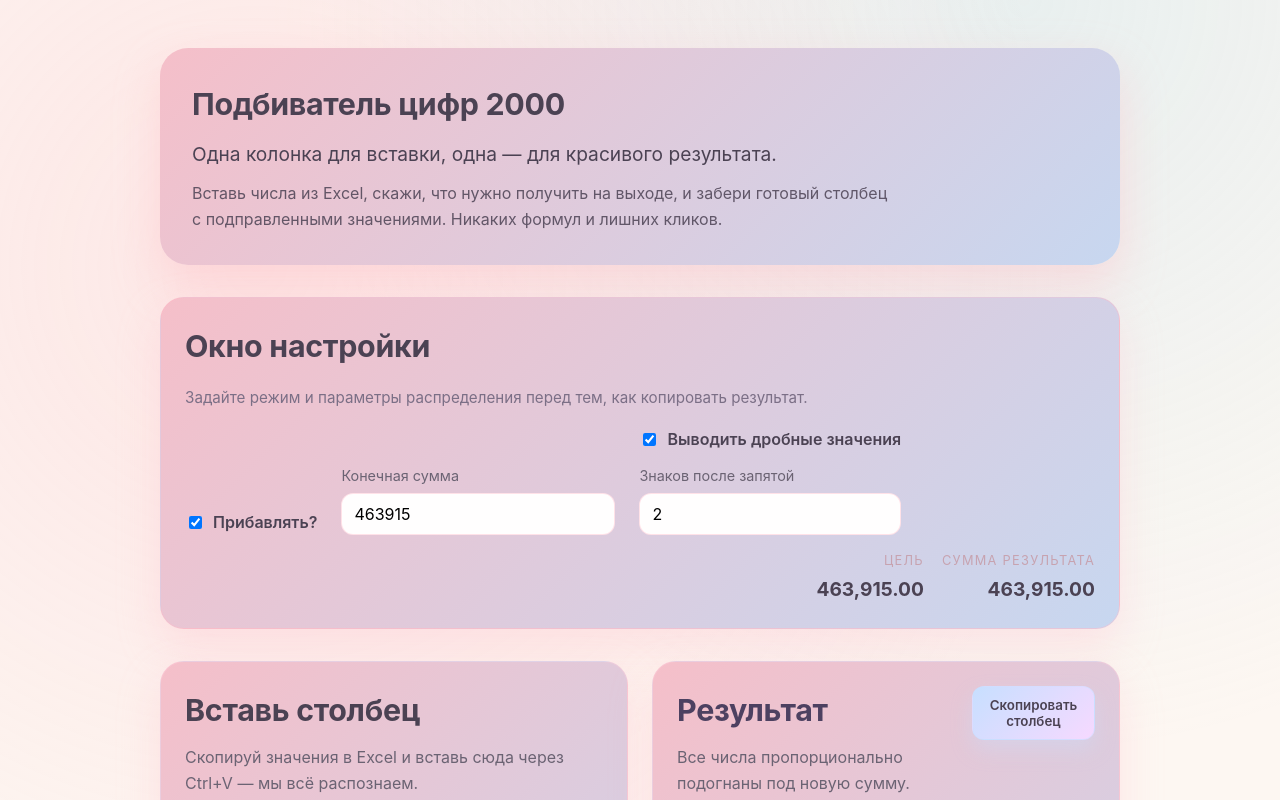
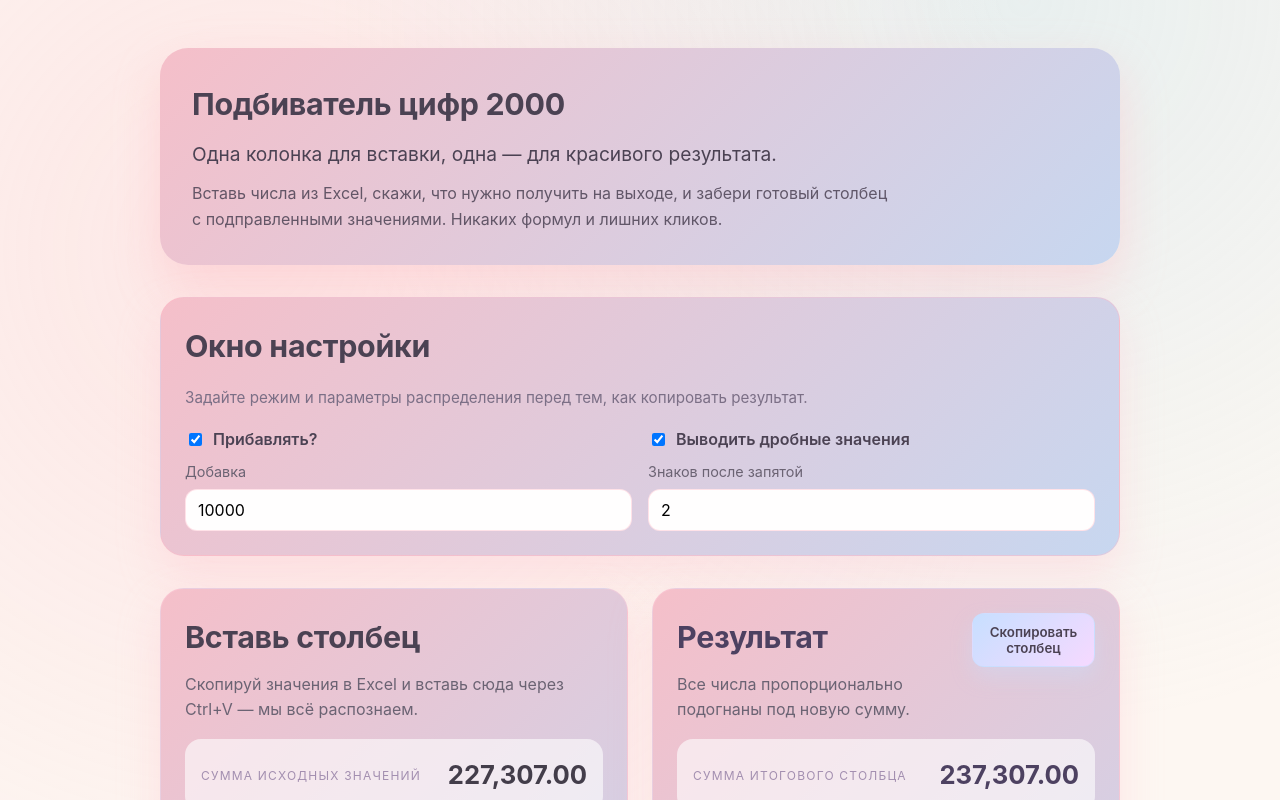
Before and after one commit to mrgisaev/Number-Cruncher-2000, a React (Vite) app in the folder web/: page / in a window 1280 px wide. Shown: the top 800 px of the page. Built offline with nearby package versions, Linux system fonts and the light colour scheme.

Commit message:
Tweak settings panel layout

```diff
--- a/web/src/App.css
+++ b/web/src/App.css
@@ -98,38 +98,26 @@
 }
 
 .split-control {
+  display: grid;
+  grid-template-columns: repeat(auto-fit, minmax(220px, 1fr));
+  gap: 16px;
+  width: 100%;
+}
+
+.stacked-field-column {
   display: flex;
   flex-direction: column;
   gap: 12px;
 }
 
+.stacked-field {
+  display: flex;
+  flex-direction: column;
+  gap: 8px;
+}
+
 .split-control .number-field {
   min-width: 140px;
-}
-
-.control-stats {
-  margin-left: auto;
-  display: flex;
-  gap: 18px;
-}
-
-.control-stats div {
-  display: flex;
-  flex-direction: column;
-  gap: 2px;
-  text-align: right;
-}
-
-.control-stats .label {
-  font-size: 0.8rem;
-  text-transform: uppercase;
-  letter-spacing: 0.1em;
-  color: #c7a3b0;
-}
-
-.control-stats strong {
-  font-size: 1.2rem;
-  color: #4b4253;
 }
 
 .summary-inline {
--- a/web/src/App.tsx
+++ b/web/src/App.tsx
@@ -151,7 +151,7 @@ function App() {
   const baseSum = useMemo(() => sumValues(numericValues), [numericValues]);
 
   const decimals = useFractions ? Math.min(Math.max(fractionDigits, 0), 6) : 0;
-  const desiredSumRaw = isTargetMode ? targetSum : baseSum + additionValue;
+  const desiredSumRaw = isTargetMode ? baseSum + additionValue : targetSum;
   const desiredSum = decimals === 0 ? Math.round(desiredSumRaw) : desiredSumRaw;
 
   const scaledValues = useMemo(
@@ -189,13 +189,13 @@ function App() {
     }
   };
 
-  const desiredLabel = isTargetMode ? 'Конечная сумма' : 'Добавка';
-  const desiredInputValue = isTargetMode ? targetSum : additionValue;
+  const desiredLabel = isTargetMode ? 'Добавка' : 'Конечная сумма';
+  const desiredInputValue = isTargetMode ? additionValue : targetSum;
   const onDesiredChange = (next: number) => {
     if (isTargetMode) {
+      setAdditionValue(next);
+    } else {
       setTargetSum(next);
-    } else {
-      setAdditionValue(next);
     }
   };
 
@@ -218,6 +218,9 @@ function App() {
             <h2 className="controls-heading-title">Окно настройки</h2>
             <p>Задайте режим и параметры распределения перед тем, как копировать результат.</p>
           </div>
+          <div className="split-control">
+            <div className="stacked-field-column">
+              <div className="stacked-field">
                 <label className="checkbox">
                   <input
                     type="checkbox"
@@ -226,7 +229,6 @@ function App() {
                   />
                   Прибавлять?
                 </label>
-
                 <label className="number-field">
                   <span>{desiredLabel}</span>
                   <input
@@ -235,8 +237,10 @@ function App() {
                     onChange={(event) => onDesiredChange(Number(event.target.value) || 0)}
                   />
                 </label>
-
-          <div className="split-control">
+              </div>
+            </div>
+            <div className="stacked-field-column">
+              <div className="stacked-field">
                 <label className="checkbox">
                   <input
                     type="checkbox"
@@ -257,17 +261,9 @@ function App() {
                   />
                 </label>
               </div>
-
-          <div className="control-stats">
-            <div>
-              <span className="label">Цель</span>
-              <strong>{numberFormatter.format(desiredSum)}</strong>
-            </div>
-            <div>
-              <span className="label">Сумма результата</span>
-              <strong>{numberFormatter.format(adjustedSum)}</strong>
             </div>
           </div>
+
         </div>
       </section>
 
```
Lines whose indentation alone changed are shown as unchanged.
